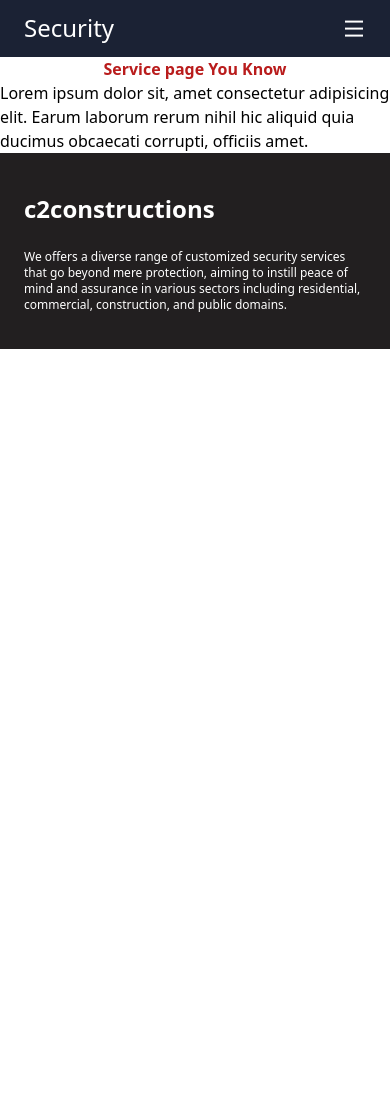
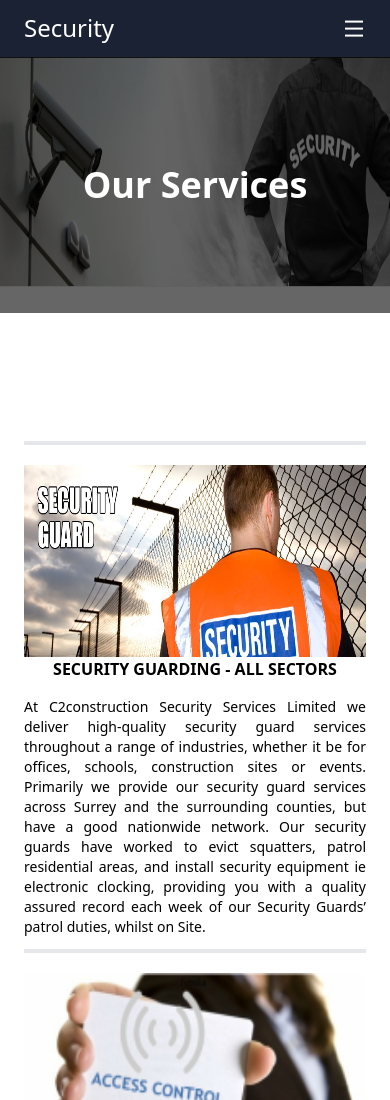
Before and after one commit to Dev-Tonia/c2consecurity, a Nuxt app: page /service in a window 390 px wide. Shown: the top 1100 px of the page. Before the commit the page ends 844 px from the top, so only its background shows below. Built offline with nearby package versions, Linux system fonts and the light colour scheme.

Commit message:
added the service page

```diff
--- /dev/null
+++ b/components/Banner.vue
@@ -0,0 +1,17 @@
+<template>
+  <div
+    class="h-64 bg-[url('~/assets/img/banner.jpg')] bg-no-repeat bg-[length:100%_90%] relative"
+  >
+    <div
+      class="absolute bg-black/60 top-0 bottom-0 right-0 left-0 flex items-center justify-center"
+    >
+      <h2 class="text-white text-4xl font-bold">{{ title }}</h2>
+    </div>
+  </div>
+</template>
+
+<script setup>
+const { title } = defineProps(["title"]);
+</script>
+
+<style scoped></style>
--- /dev/null
+++ b/components/CustomIput.vue
@@ -0,0 +1,44 @@
+<script setup>
+defineProps({
+  label: {
+    type: [String, Boolean],
+    default: false,
+  },
+  modelValue: {
+    type: String,
+    default: "",
+  },
+});
+function oninput(event) {
+  $emit("update:modelValue", $event.target.value);
+}
+</script>
+
+<template>
+  <div class="form-group">
+    <label> {{ label }}</label>
+    <input type="text" :value="modelValue" @input="" v-bind="$attrs" />
+  </div>
+</template>
+<style scoped>
+input {
+  @apply block w-full py-2 px-3 bg-[#F3F5F9] rounded-lg  border-none outline-none;
+}
+input[type="text"]:disabled::placeholder {
+  @apply text-black font-bold;
+}
+input::placeholder {
+  @apply text-sm text-gray-700;
+}
+/* Chrome, Safari, Edge, Opera */
+input::-webkit-outer-spin-button,
+input::-webkit-inner-spin-button {
+  -webkit-appearance: none;
+  margin: 0;
+}
+
+/* Firefox */
+input[type="number"] {
+  -moz-appearance: textfield;
+}
+</style>
--- /dev/null
+++ b/components/ServiceImgTile.vue
@@ -0,0 +1,7 @@
+<template>
+  <div></div>
+</template>
+
+<script setup+></script>
+
+<style scoped></style>
--- a/components/ServiceSection.vue
+++ b/components/ServiceSection.vue
@@ -3,13 +3,15 @@
     <div class="container">
       <h2 class="text-3xl font-bold py-5">Our Services</h2>
       <div class="grid md:grid-cols-2 lg:grid-cols-3 gap-4">
-        <div class="h-48 mb-5" v-for="service in services" :key="service.title">
+        <div v-for="service in services" :key="service.title">
           <NuxtLink to="/service">
-            <img
-              class="w-full h-full"
-              :src="service.img"
-              :alt="service.title"
-            />
+            <div class="h-48 mb-5">
+              <img
+                class="w-full h-full"
+                :src="service.img"
+                :alt="service.title"
+              />
+            </div>
             <h4 class="font-bold text-xl text-center">
               {{ service.title }}
             </h4>
--- a/pages/contact-us.vue
+++ b/pages/contact-us.vue
@@ -1,4 +1,5 @@
 <template>
+  <Banner title="Contact Us" />
   <div>
     <h2 class="text-center text-red-700 font-bold">Contact Us page You Know</h2>
   </div>
--- a/pages/jobs.vue
+++ b/pages/jobs.vue
@@ -1,4 +1,5 @@
 <template>
+  <Banner title="Jobs" />
   <div>
     <h2 class="text-center text-red-700 font-bold">Jobs page You Know</h2>
   </div>
--- a/pages/service.vue
+++ b/pages/service.vue
@@ -1,13 +1,62 @@
 <template>
-  <div>
-    <h2 class="text-center text-red-700 font-bold">Service page You Know</h2>
-    <p>
-      Lorem ipsum dolor sit, amet consectetur adipisicing elit. Earum laborum
-      rerum nihil hic aliquid quia ducimus obcaecati corrupti, officiis amet.
-    </p>
+  <Banner title=" Our Services" />
+  <div class="container py-32">
+    <div
+      class="md:grid grid-cols-5 gap-9 border-t-4 pt-5"
+      v-for="service in services"
+      :key="service.title"
+    >
+      <div class="col-span-2 pb-4">
+        <div class="h-48">
+          <img class="w-full h-full" :src="service.img" :alt="service.title" />
+        </div>
+        <h4 class="font-bold md:text-lg lg:text-xl text-center">
+          {{ service.title }}
+        </h4>
+      </div>
+
+      <div class="col-span-3 mb-3">
+        <p class="font-light text-sm md:text-lg lg:text-xl text-justify">
+          {{ service.body }}
+        </p>
+      </div>
+    </div>
   </div>
 </template>
 
-<script setup></script>
+<script setup>
+const services = [
+  {
+    img: "/img/sec-serv.jpg",
+    title: "SECURITY GUARDING - ALL SECTORS",
+    body: "At C2construction Security Services Limited we deliver high-quality security guard services throughout a range of industries, whether it be for offices, schools, construction sites or events. Primarily we provide our security guard services across Surrey and the surrounding counties, but have a good nationwide network. Our security guards have worked to evict squatters, patrol residential areas, and install security equipment ie electronic clocking, providing you with a quality assured record each week of our Security Guards’ patrol duties, whilst on Site.",
+  },
+  {
+    img: "/img/access-control.png",
+    title: "ID CARD SYSTEMS",
+    body: "C2construction Security offer a unique biometric range of full height pedestrian turnstiles which are a perfect solution for a number of modern applications. If your site has high levels of pedestrians accessing certain external areas, a turnstile is the best way to control the access levels of staff, visitors and contractors. Units are constructed from mild or stainless steel and available in a number of colours. Our turnstiles use the latest technology & design to ensure a speedy and efficient operation whilst being as secure & safe as possible.",
+  },
+  {
+    img: "/img/keyholding.jpg",
+    title: "KEY HOLDING SERVICES",
+    body: "Professionally trained staff will deal with minor incidents without disturbing clients during the night, including a boarding up service for broken windows. In the event of an intruder breaking into your business premises or home, we can be nominated as the key holder. We would attend the scene on your behalf and call the police in the event of criminal activity. We offer alarm monitoring, key holding and boarding up services.",
+  },
+  {
+    img: "/img/event-mang-sec.jpg",
+    title: "EVENT MANAGEMENT",
+    body: "C2construction Security offer a full-service event management. With over 5 years' experience of providing crowd control management and security services to the events market, our breadth and depth of experience across live music, sport, conferences, exhibitions and community events is unmatched in the industry. We make this legacy count by providing high quality and well managed",
+  },
+  {
+    img: "/img/cctv.gif",
+    title: "IP & ANALOGUE CCTV INSTALLATION",
+    body: "We design, supply, install and maintain a wide range of Electronic Security & surveillance Systems. This includes: CCTV, door entry intercom, access control, intruder alarm, fire alarm, turnstiles, security lighting and security locking systems. Our high calibre security installers can put an end to many security risks, whether it's for your home or business. You can see all our Installation services. Offering a bespoke security service is our pride. We offer free expert advice on all aspect of security and CCTV.",
+  },
+  {
+    img: "/img/bio.jpg",
+    title: "BIO METRIC ACCESS CONTROL",
+    body: "C2construction Security has over 8 years experience installing and supporting biometric time and attendance systems, access control and registration software for companies large and small, schools, health services and construction sites all across the UK. Our experience and knowledge attained through the years has given us a keen insight into the best products available, and which of them offer you a real time and attendance solution, we would be pleased guide you through the process of making the right choice, to ensure that you get true value for money, and an employee time management system that will deliver for years to come.",
+  },
+];
+</script>
 
 <style scoped></style>
```
Also changed, not shown: assets/img/banner.jpg (added).
